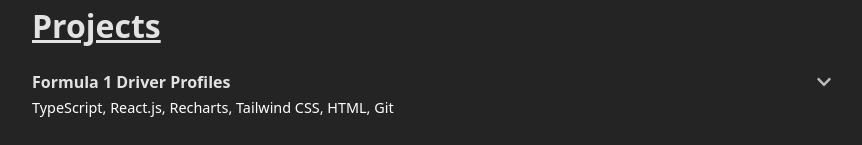
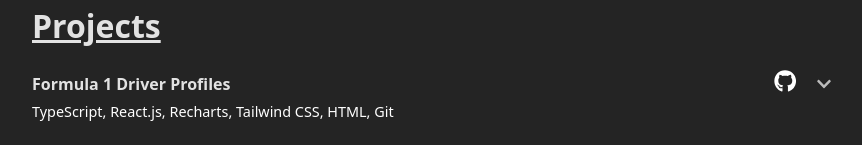
Before and after one commit to kentlim1/personal-website, a React (Vite) app: page / in a window 1280 px wide. Shown: the part 801-946 px from the top of the page, without its empty margins (208-1070 px from the left). Built offline with nearby package versions, Linux system fonts and the light colour scheme.

Commit message:
added optional github links to dropdown

```diff
--- a/src/Dropdown.jsx
+++ b/src/Dropdown.jsx
@@ -1,17 +1,27 @@
 import React, { useState } from 'react';
-import { FaChevronDown } from 'react-icons/fa';
+import { FaChevronDown, FaGithub } from 'react-icons/fa';
 import './App.css';
 
-function DropdownExperience({ title, desc, bullets }) {
+function DropdownExperience({ title, desc, bullets, github }) {
   const [isOpen, setIsOpen] = useState(false);
 
   return (
     <div className="dropdown-container">
       <div className="dropdown-header" onClick={() => setIsOpen(!isOpen)}>
         <strong>{title}</strong>
-        <FaChevronDown
-          className={`dropdown-icon ${isOpen ? 'rotate' : ''}`}
-        />
+        <div className="dropdown-actions">
+          {github && (
+            <a
+              href={github}
+              target="_blank"
+              rel="noopener noreferrer"
+              onClick={(e) => e.stopPropagation()}
+            >
+              <FaGithub className="github-icon" />
+            </a>
+          )}
+          <FaChevronDown className={`dropdown-icon ${isOpen ? 'rotate' : ''}`} />
+        </div>
       </div>
       <div className="dropdown-desc">{desc}</div>
       <div className={`dropdown-content ${isOpen ? 'open' : ''}`}>
```
